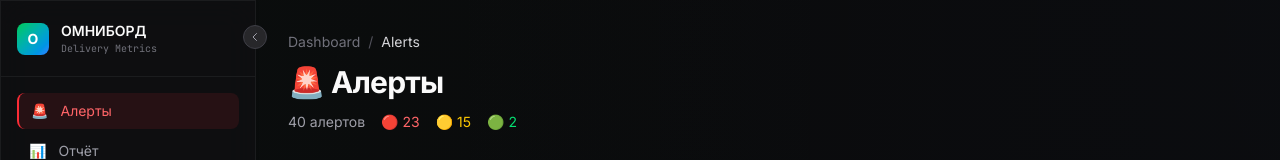
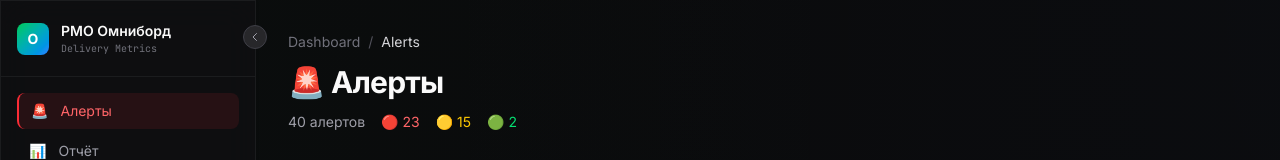
Before and after one commit to indi256s/omniboard-demo, a React (Vite) app: page /alerts in a window 1280 px wide. Shown: the top 160 px of the page. Built offline with nearby package versions, Linux system fonts and the light colour scheme.

Commit message:
chore: rename to PMO Омниборд

```diff
--- a/index.html
+++ b/index.html
@@ -5,7 +5,7 @@
     <link rel="icon" type="image/svg+xml" href="/vite.svg" />
     <meta name="viewport" content="width=device-width, initial-scale=1.0" />
     <meta name="description" content="Interactive Delivery Metrics Dashboard - Velocity, Cycle Time, ДШБ tracking for engineering teams" />
-    <title>Омниборд — Delivery Metrics Dashboard</title>
+    <title>PMO Омниборд — Delivery Metrics Dashboard</title>
   </head>
   <body>
     <div id="root"></div>
--- a/src/components/Sidebar.jsx
+++ b/src/components/Sidebar.jsx
@@ -9,7 +9,7 @@ const Logo = ({ collapsed }) => (
     </div>
     {!collapsed && (
       <div className="overflow-hidden">
-        <div className="font-semibold text-sm" style={{ color: 'var(--text-primary)' }}>ОМНИБОРД</div>
+        <div className="font-semibold text-sm" style={{ color: 'var(--text-primary)' }}>PMO Омниборд</div>
         <div className="text-[10px] mono" style={{ color: 'var(--text-muted)' }}>Delivery Metrics</div>
       </div>
     )}
--- a/src/pages/Alerts.jsx
+++ b/src/pages/Alerts.jsx
@@ -369,7 +369,7 @@ export default function Alerts() {
 
         {/* Footer */}
         <footer className="mt-8 pt-6 border-t border-zinc-800/50 text-center text-xs text-zinc-600">
-          <span className="mono">ОМНИБОРД v2.0</span> • Alerts •
+          <span className="mono">PMO Омниборд v2.0</span> • Alerts •
           <span className="text-green-500 ml-1">● Live</span>
         </footer>
       </main>
--- a/src/pages/Dashboard.jsx
+++ b/src/pages/Dashboard.jsx
@@ -170,7 +170,7 @@ export default function Dashboard() {
 
         {/* Footer */}
         <footer className="mt-8 pt-6 border-t border-zinc-800/50 text-center text-xs text-zinc-600">
-          <span className="mono">ОМНИБОРД v2.0</span> • Delivery Metrics Dashboard •
+          <span className="mono">PMO Омниборд v2.0</span> • Delivery Metrics Dashboard •
           <span className="text-green-500 ml-1">● Live</span>
         </footer>
       </main>
--- a/src/pages/Report.jsx
+++ b/src/pages/Report.jsx
@@ -338,7 +338,7 @@ export default function Report() {
 
         {/* Footer */}
         <footer className="mt-8 pt-6 border-t border-zinc-800/50 text-center text-xs text-zinc-600">
-          <span className="mono">ОМНИБОРД v2.0</span> • Report •
+          <span className="mono">PMO Омниборд v2.0</span> • Report •
           <span className="text-green-500 ml-1">● Live</span>
         </footer>
       </main>
```
Also changed, not shown: 2 other files (tests, documents, lock files or other folders).
